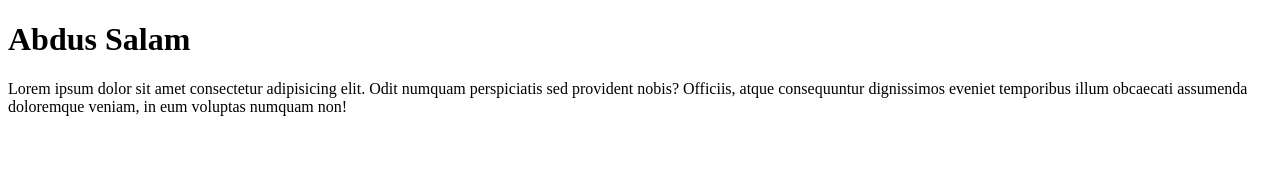
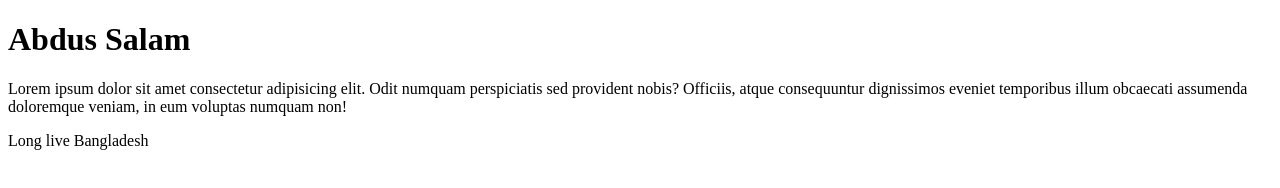
Before and after one commit to sasjb/first-project, a plain HTML site: page index.html in a window 1280 px wide. Drawn offline with Linux system fonts and the light colour scheme.

Commit message:
Update index.html

```diff
--- a/index.html
+++ b/index.html
@@ -11,5 +11,6 @@
         Odit numquam perspiciatis sed provident nobis? Officiis,
         atque consequuntur dignissimos eveniet temporibus illum obcaecati assumenda
         doloremque veniam, in eum voluptas numquam non!</p>
+    <p>Long live Bangladesh</p>
 </body>
 </html>
```
